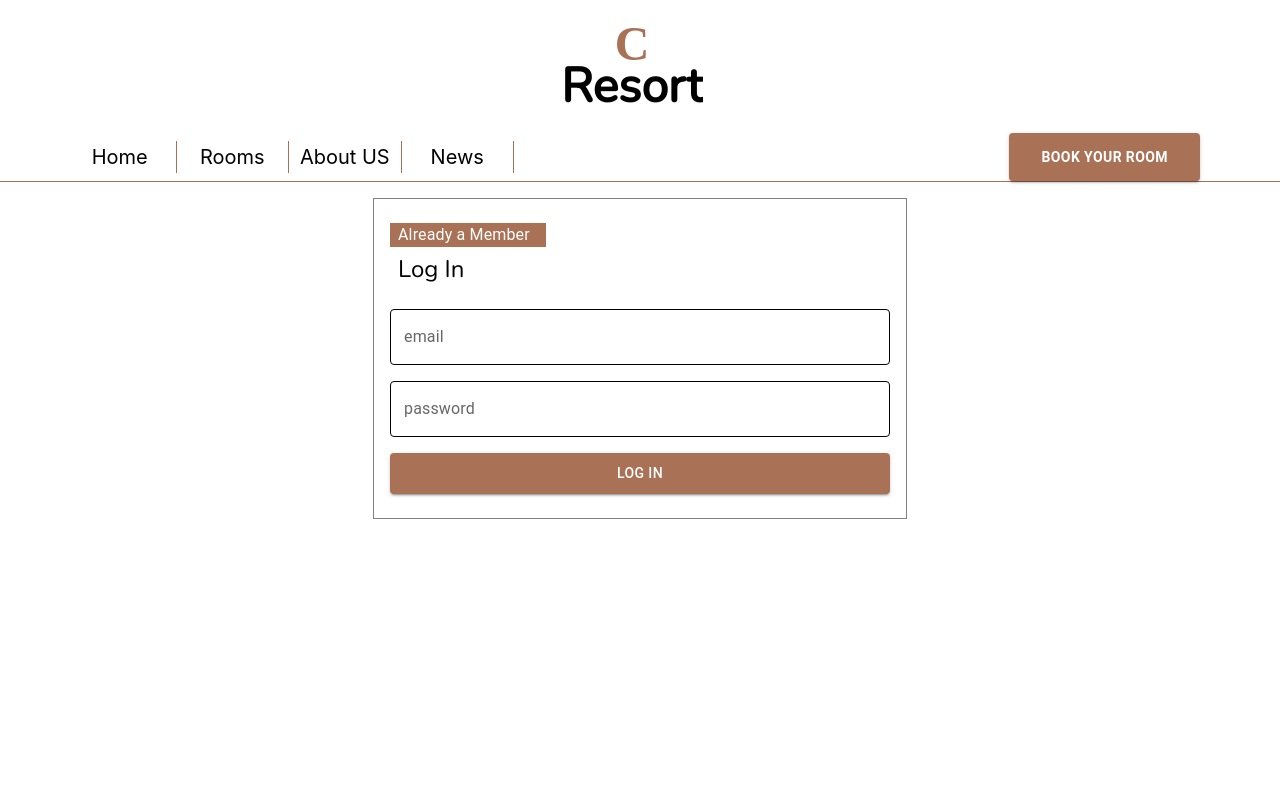
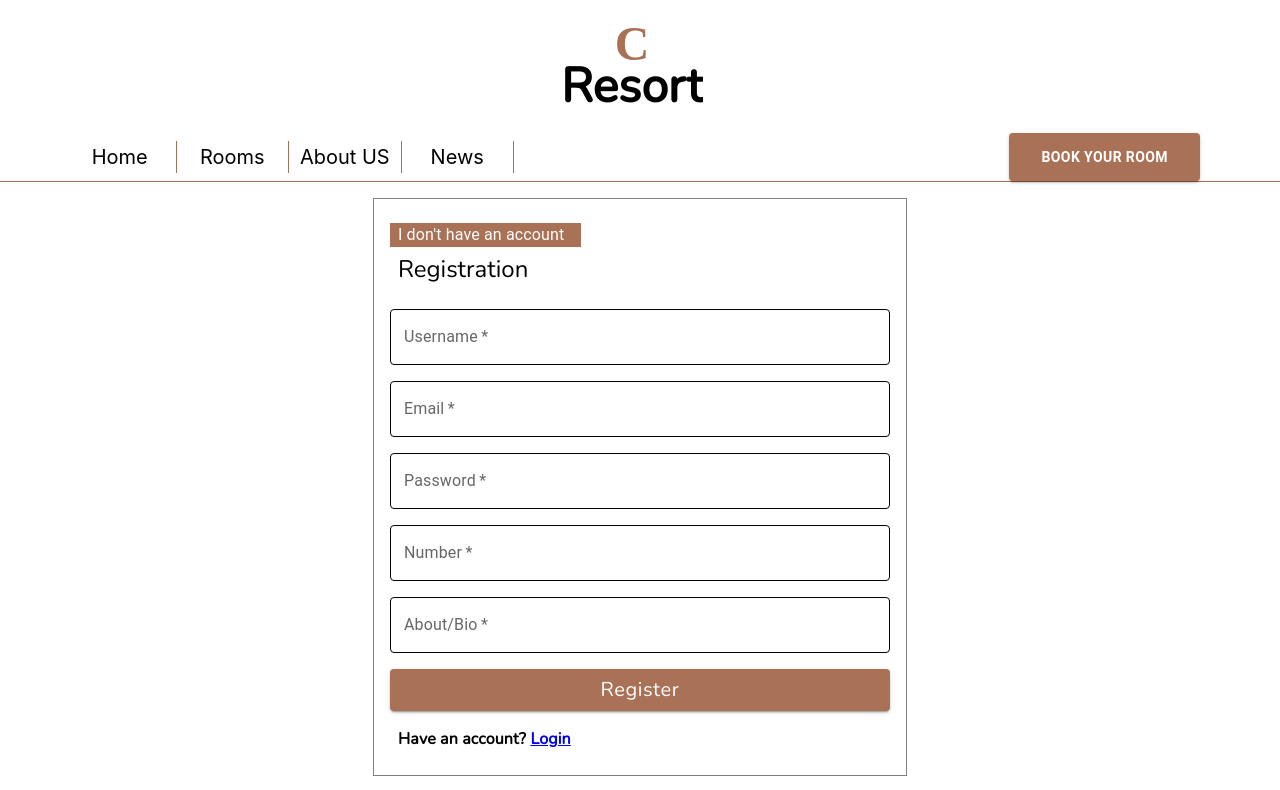
Before and after one commit to unsatisfied-soul/cResort-frontend-, a React (Create React App) app: page / in a window 1280 px wide. Shown: the top 790 px of the page. Built offline with nearby package versions, Linux system fonts and the light colour scheme; a web font is replaced by a local one.

Commit message:
registration form

```diff
--- a/src/Authentication/User/Login.js
+++ b/src/Authentication/User/Login.js
@@ -1,5 +1,6 @@
 import { Box, Button, styled, TextField, Typography } from '@mui/material';
 import React, { useState } from 'react';
+import { Link } from 'react-router-dom';
 
 
 const CssTextField = styled(TextField)({
@@ -21,6 +22,28 @@ const CssTextField = styled(TextField)({
       },
     },
   });
+
+  const CustomButton = styled(Button)({
+    textTransform: 'none',
+    fontFamily: 'Nunito',
+    fontWeight: 'medium',
+    fontSize: 20,
+    padding: '6px 12px',
+    lineHeight: 1.5,
+    backgroundColor: '#A97155',
+    '&:hover': {
+        backgroundColor: '#c08162',
+        boxShadow: 'none',
+    },
+    '&:active': {
+        boxShadow: 'none',
+        backgroundColor: '#c08162',
+        borderColor: '#005cbf',
+    },
+    '&:focus': {
+        boxShadow: '0 0 0 0.2rem rgba(0,123,255,.5)',
+    },
+})
 
 
 
@@ -53,9 +76,10 @@ const Login = () => {
 
               <CssTextField fullWidth label="password"  id="password" onChange={e => setPassword(e.target.value)} sx={{mb: 2}} />
 
-              <Button fullWidth type="submit" variant="contained" sx ={{bgcolor: '#A97155', py:1}}>Log In</Button>
+
+              <CustomButton fullWidth type="submit" variant="contained" sx ={{bgcolor: '#A97155', py:1,mb:2}}>Log In</CustomButton>
             </form>
-
+            <Typography sx={{textAlign: 'left', px:'8px', fontFamily: 'Nunito', fontWeight: 'bold',fontSize: '16px'}}> don't have an account? <Link to='/register'>Register</Link></Typography>
 
         </Box>
     );
--- a/src/Authentication/User/Registration.js
+++ b/src/Authentication/User/Registration.js
@@ -0,0 +1,93 @@
+import { Box, Button, styled, TextField, Typography } from '@mui/material';
+import React, { useState } from 'react';
+import { Link } from 'react-router-dom';
+
+
+const CssTextField = styled(TextField)({
+    '& label.Mui-focused': {
+      color: '#A97155',
+    },
+    '& .MuiInput-underline:after': {
+      borderBottomColor: '#A97155',
+    },
+    '& .MuiOutlinedInput-root': {
+      '& fieldset': {
+        borderColor: 'black',
+      },
+      '&:hover fieldset': {
+        borderColor: '#A97155',
+      },
+      '&.Mui-focused fieldset': {
+        borderColor: '#A97155',
+      },
+    },
+  });
+
+const CustomButton = styled(Button)({
+    textTransform: 'none',
+    fontFamily: 'Nunito',
+    fontWeight: 'medium',
+    fontSize: 20,
+    padding: '6px 12px',
+    lineHeight: 1.5,
+    backgroundColor: '#A97155',
+    '&:hover': {
+        backgroundColor: '#c08162',
+        boxShadow: 'none',
+        fontWeight: 'bold',
+    },
+    '&:active': {
+        boxShadow: 'none',
+        backgroundColor: '#0062cc',
+        borderColor: '#005cbf',
+    },
+    '&:focus': {
+        boxShadow: '0 0 0 0.2rem rgba(0,123,255,.5)',
+    },
+})
+
+
+
+const Registration = () => {
+    const [email,setEmail] = useState('')
+    const [password,setPassword] = useState('')
+
+    const handleSubmit = e => {
+      e.preventDefault();
+      console.log(email, password);
+    };
+    return (
+        <Box sx={{
+            width: 500,maxWidth: '100%',mx: 'auto',border: '1px solid gray',px: 2,py: 3,mt: 2
+          }}
+        >
+            <Typography sx={{
+                textAlign: 'left', bgcolor: '#A97155',width: '175px', px:'8px', color: 'white',mb: '6px'
+              }}
+            >
+                 I don't have an account
+            </Typography>
+
+            <Typography variant= 'h5' sx={{textAlign: 'left', width: '160px', px:'8px', fontFamily: 'Nunito', mb: 3, fontWeight: 'medium'}}> Registration</Typography>
+
+            <form onSubmit={handleSubmit}>
+              <CssTextField required fullWidth label="Username" sx={{mb: 2}} onChange={e => setEmail(e.target.value)} id="username" />
+
+              <CssTextField required fullWidth label="Email"  id="email" onChange={e => setPassword(e.target.value)} sx={{mb: 2}} />
+
+              <CssTextField required fullWidth label="Password"  id="password" onChange={e => setPassword(e.target.value)} sx={{mb: 2}} />
+
+              <CssTextField required fullWidth label="Number"  id="number" type="number"  onChange={e => setPassword(e.target.value)} sx={{mb: 2}} />
+
+              <CssTextField required fullWidth label="About/Bio"  id="bio" type="text"  onChange={e => setPassword(e.target.value)} sx={{mb: 2}} />
+
+
+              <CustomButton fullWidth type="submit" variant="contained" sx ={{mb:2}}>Register</CustomButton>
+            </form>
+            <Typography sx={{textAlign: 'left', px:'8px', fontFamily: 'Nunito', fontWeight: 'bold',fontSize: '16px'}}> Have an account? <Link to='/login'>Login</Link></Typography>
+
+        </Box>
+    );
+};
+
+export default Registration;
--- a/src/Layouts/Home.js
+++ b/src/Layouts/Home.js
@@ -1,9 +1,11 @@
 import React from 'react';
 import Login from '../Authentication/User/Login';
+import Registration from '../Authentication/User/Registration';
 
 const Home = () => {
     return (
         <div>
+            <Registration/>
             <Login/>
         </div>
     );
```
